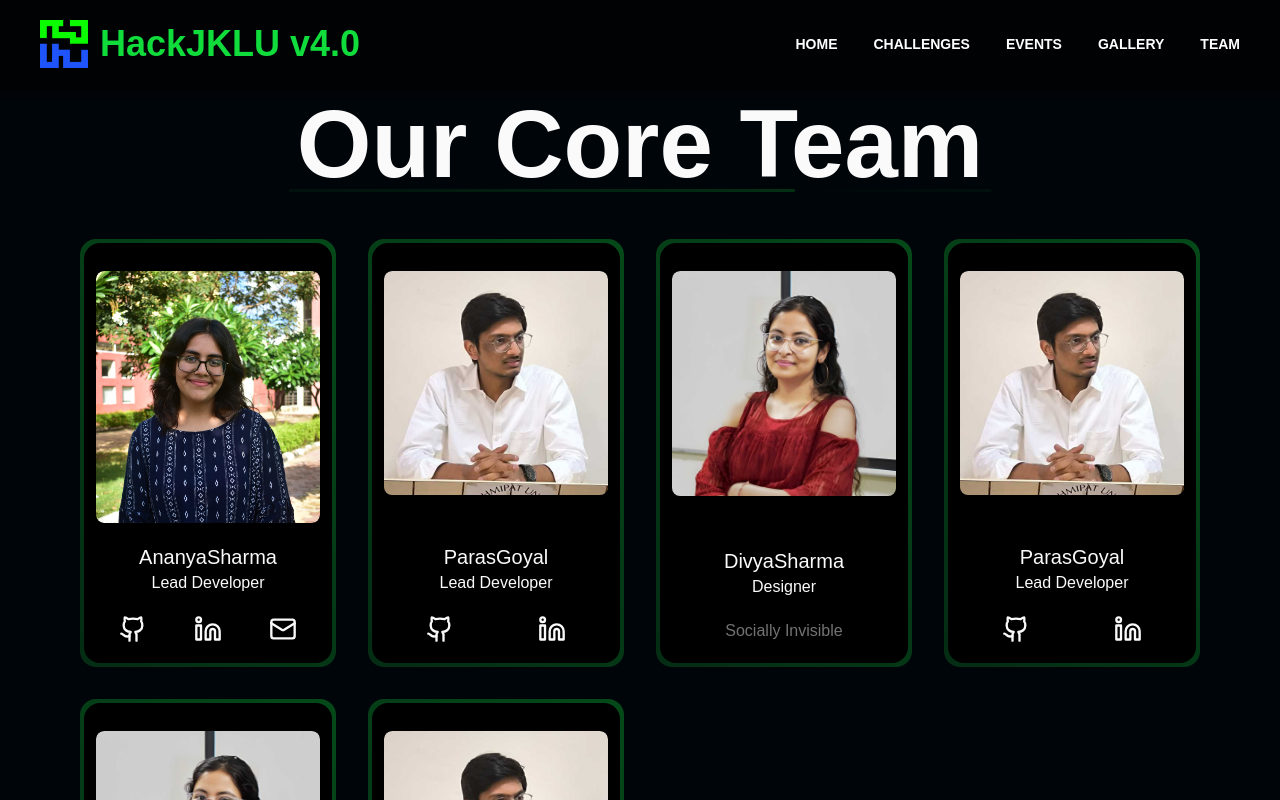
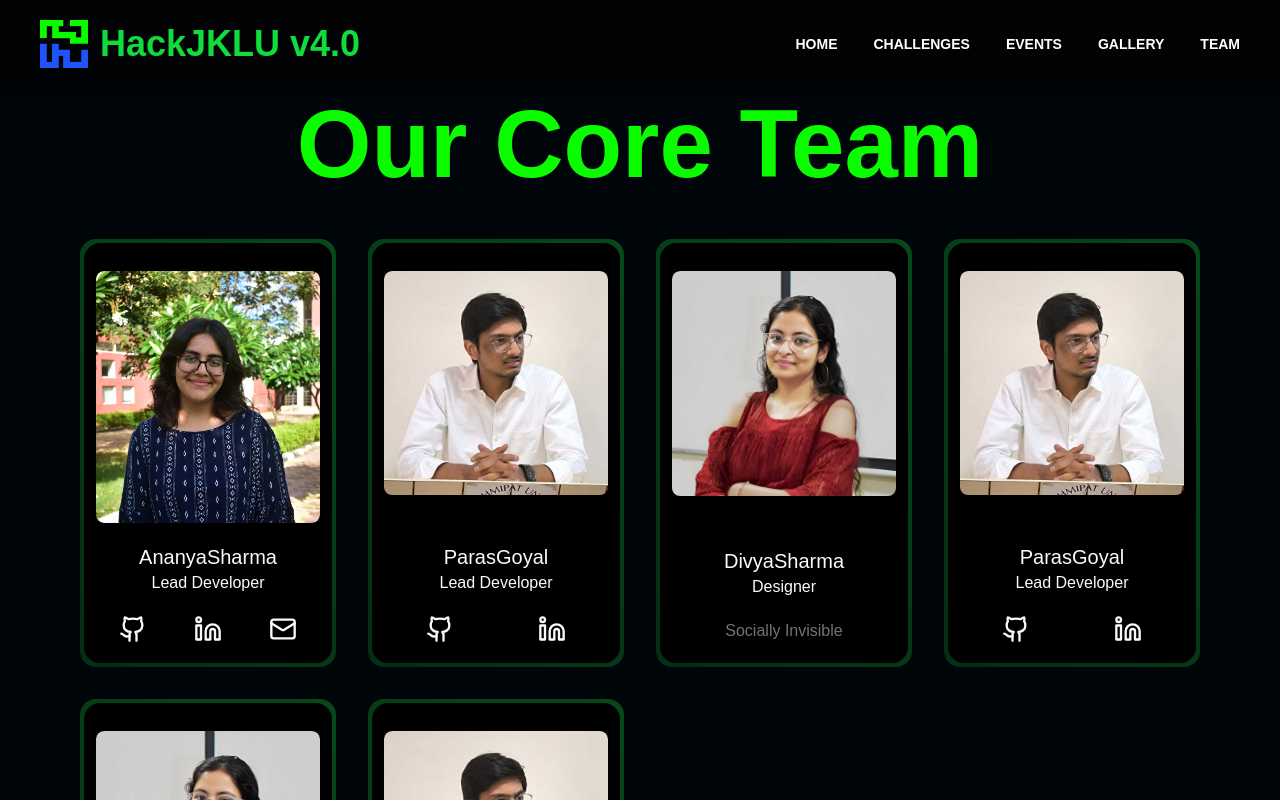
Before and after one commit to Priyanshujain22/hackjklu, a Next.js app: page /team in a window 1280 px wide. Shown: the top 800 px of the page. Built offline with nearby package versions, Linux system fonts and the light colour scheme.

Commit message:
updated heading

```diff
--- a/components/Header/Header.module.css
+++ b/components/Header/Header.module.css
@@ -8,41 +8,9 @@
 
 .headingText {
   @apply font-semibold leading-none lg:text-8xl sm:text-7xl xs:text-6xl text-5xl;
+  color: #0BFB00; /* Apply neon green color to text */
 }
 
 .heading:hover .headingText {
-  text-shadow: 0 0 20px rgba(16, 220, 60, 0.5);
+  text-shadow: 0 0 20px #1f54fb; /* Apply neon blue glow on hover */
 }
-
-.heading > span {
-  position: absolute;
-  bottom: 0;
-  left: 0;
-  background: linear-gradient(to right, transparent, #10dc3c);
-  height: 3px;
-  width: 100%;
-  animation: animate 2s linear infinite;
-  opacity: 0.2;
-  border-top-right-radius: 1px;
-  border-bottom-right-radius: 1px;
-  transition: all 400ms ease-in-out;
-}
-
-.heading > span:nth-child(2) {
-  left: -100%;
-  transition: all 400ms ease-in-out;
-  animation: animate 2s linear infinite;
-  animation-delay: 2s;
-}
-
-.heading:hover > span {
-  opacity: 1;
-}
-@keyframes animate {
-  0% {
-    transform: translateX(-100%);
-  }
-  100% {
-    transform: translateX(100%);
-  }
-}
--- a/components/Header/Header.tsx
+++ b/components/Header/Header.tsx
@@ -1,5 +1,8 @@
+"use client";
+
 import React from 'react';
 import style from "./Header.module.css";
+import ScrambleHover from './ScrambleHover';
 
 type HeaderProps = {
   text: string;
@@ -9,9 +12,16 @@ const Header = ({ text }: HeaderProps) => {
 
   return (
     <div className={style.heading}>
-      <h1 className={style.headingText}>{text}</h1>
-      <span />
-      <span />
+      <ScrambleHover
+          text={text}
+          scrambleSpeed={80}
+          sequential={false}
+          // revealDirection="center"
+          maxIterations={10}
+          useOriginalCharsOnly={false}
+          className={style.headingText}
+          characters="abcdefghijklmnopqrstuvwxyz!@#$%^&*()_+-=[]{}|;':\,./<>?"
+        />
     </div>
   );
 };
--- /dev/null
+++ b/components/Header/ScrambleHover.tsx
@@ -0,0 +1,186 @@
+import { useEffect, useState } from "react"
+import { motion } from "framer-motion"
+
+import { cn } from "@/lib/utils"
+
+interface ScrambleHoverProps {
+  text: string
+  scrambleSpeed?: number
+  maxIterations?: number
+  sequential?: boolean
+  revealDirection?: "start" | "end" | "center"
+  useOriginalCharsOnly?: boolean
+  characters?: string
+  className?: string
+  scrambledClassName?: string
+}
+
+const ScrambleHover: React.FC<ScrambleHoverProps> = ({
+  text,
+  scrambleSpeed = 50,
+  maxIterations = 10,
+  useOriginalCharsOnly = false,
+  characters = "ABCDEFGHIJKLMNOPQRSTUVWXYZabcdefghijklmnopqrstuvwxyz!@#$%^&*()_+",
+  className,
+  scrambledClassName,
+  sequential = false,
+  revealDirection = "start",
+  ...props
+}) => {
+  const [displayText, setDisplayText] = useState(text)
+  const [isHovering, setIsHovering] = useState(false)
+  const [isScrambling, setIsScrambling] = useState(false)
+  const [revealedIndices, setRevealedIndices] = useState(new Set<number>())
+
+  useEffect(() => {
+    let interval: NodeJS.Timeout
+    let currentIteration = 0
+
+    const getNextIndex = () => {
+      const textLength = text.length
+      switch (revealDirection) {
+        case "start":
+          return revealedIndices.size
+        case "end":
+          return textLength - 1 - revealedIndices.size
+        case "center":
+          const middle = Math.floor(textLength / 2)
+          const offset = Math.floor(revealedIndices.size / 2)
+          const nextIndex =
+            revealedIndices.size % 2 === 0
+              ? middle + offset
+              : middle - offset - 1
+
+          if (
+            nextIndex >= 0 &&
+            nextIndex < textLength &&
+            !revealedIndices.has(nextIndex)
+          ) {
+            return nextIndex
+          }
+
+          for (let i = 0; i < textLength; i++) {
+            if (!revealedIndices.has(i)) return i
+          }
+          return 0
+        default:
+          return revealedIndices.size
+      }
+    }
+
+    const shuffleText = (text: string) => {
+      if (useOriginalCharsOnly) {
+        const positions = text.split("").map((char, i) => ({
+          char,
+          isSpace: char === " ",
+          index: i,
+          isRevealed: revealedIndices.has(i),
+        }))
+
+        const nonSpaceChars = positions
+          .filter((p) => !p.isSpace && !p.isRevealed)
+          .map((p) => p.char)
+
+        // Shuffle remaining non-revealed, non-space characters
+        for (let i = nonSpaceChars.length - 1; i > 0; i--) {
+          const j = Math.floor(Math.random() * (i + 1))
+          ;[nonSpaceChars[i], nonSpaceChars[j]] = [
+            nonSpaceChars[j],
+            nonSpaceChars[i],
+          ]
+        }
+
+        let charIndex = 0
+        return positions
+          .map((p) => {
+            if (p.isSpace) return " "
+            if (p.isRevealed) return text[p.index]
+            return nonSpaceChars[charIndex++]
+          })
+          .join("")
+      } else {
+        return text
+          .split("")
+          .map((char, i) => {
+            if (char === " ") return " "
+            if (revealedIndices.has(i)) return text[i]
+            return availableChars[
+              Math.floor(Math.random() * availableChars.length)
+            ]
+          })
+          .join("")
+      }
+    }
+
+    const availableChars = useOriginalCharsOnly
+      ? Array.from(new Set(text.split(""))).filter((char) => char !== " ")
+      : characters.split("")
+
+    if (isHovering) {
+      setIsScrambling(true)
+      interval = setInterval(() => {
+        if (sequential) {
+          if (revealedIndices.size < text.length) {
+            const nextIndex = getNextIndex()
+            revealedIndices.add(nextIndex)
+            setDisplayText(shuffleText(text))
+          } else {
+            clearInterval(interval)
+            setIsScrambling(false)
+          }
+        } else {
+          setDisplayText(shuffleText(text))
+          currentIteration++
+          if (currentIteration >= maxIterations) {
+            clearInterval(interval)
+            setIsScrambling(false)
+            setDisplayText(text)
+          }
+        }
+      }, scrambleSpeed)
+    } else {
+      setDisplayText(text)
+      revealedIndices.clear()
+    }
+
+    return () => {
+      if (interval) clearInterval(interval)
+    }
+  }, [
+    isHovering,
+    text,
+    characters,
+    scrambleSpeed,
+    useOriginalCharsOnly,
+    sequential,
+    revealDirection,
+    maxIterations,
+  ])
+
+  return (
+    <motion.span
+      onHoverStart={() => setIsHovering(true)}
+      onHoverEnd={() => setIsHovering(false)}
+      className={cn("inline-block whitespace-pre-wrap", className)}
+      {...props}
+    >
+      <span className="sr-only">{displayText}</span>
+      <span aria-hidden="true">
+        {displayText.split("").map((char, index) => (
+          <span
+            key={index}
+            className={cn(
+              revealedIndices.has(index) || !isScrambling || !isHovering
+                ? className
+                : scrambledClassName
+            )}
+          >
+            {char}
+          </span>
+        ))}
+      </span>
+    </motion.span>
+  )
+}
+
+export default ScrambleHover
```
